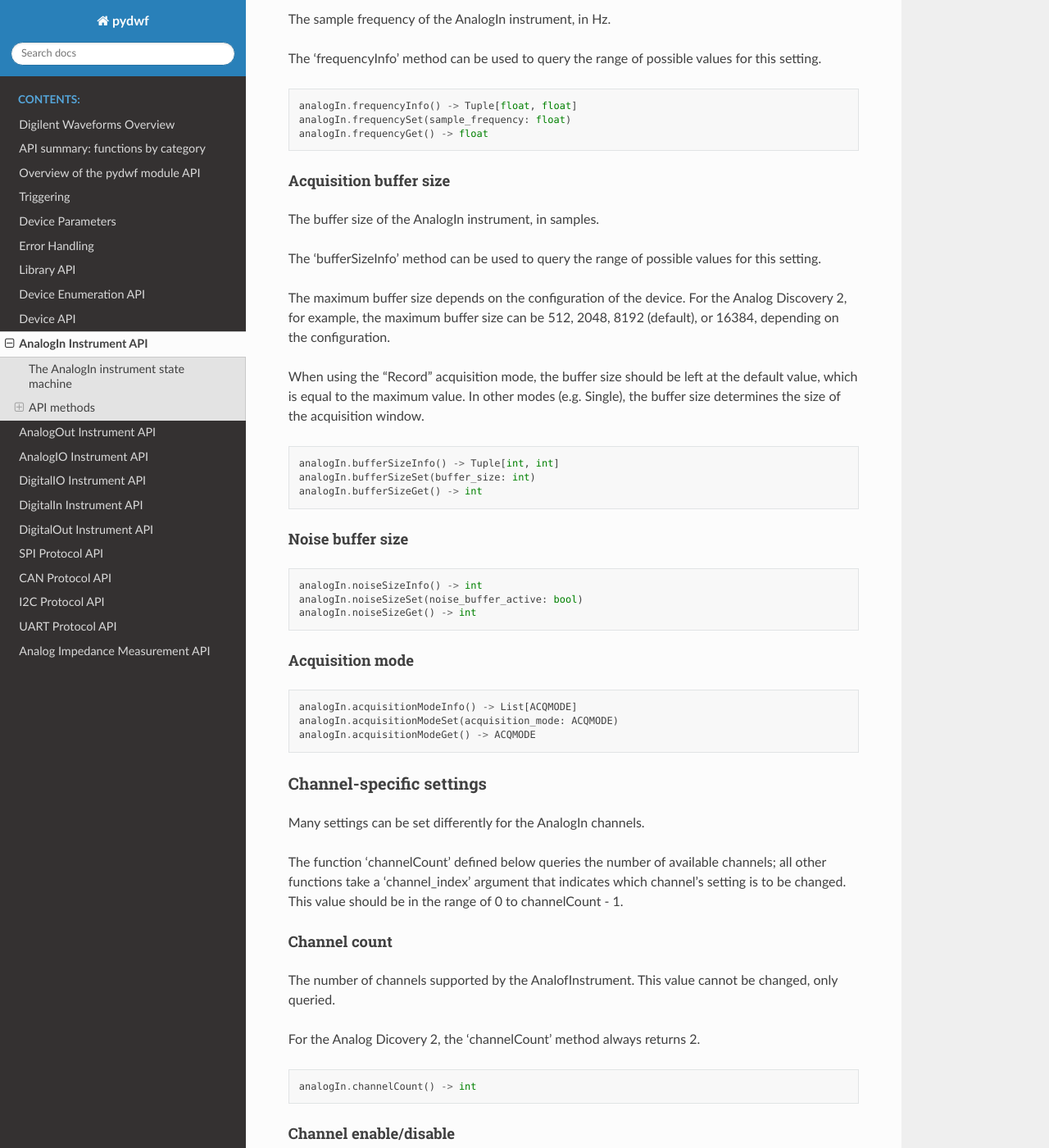
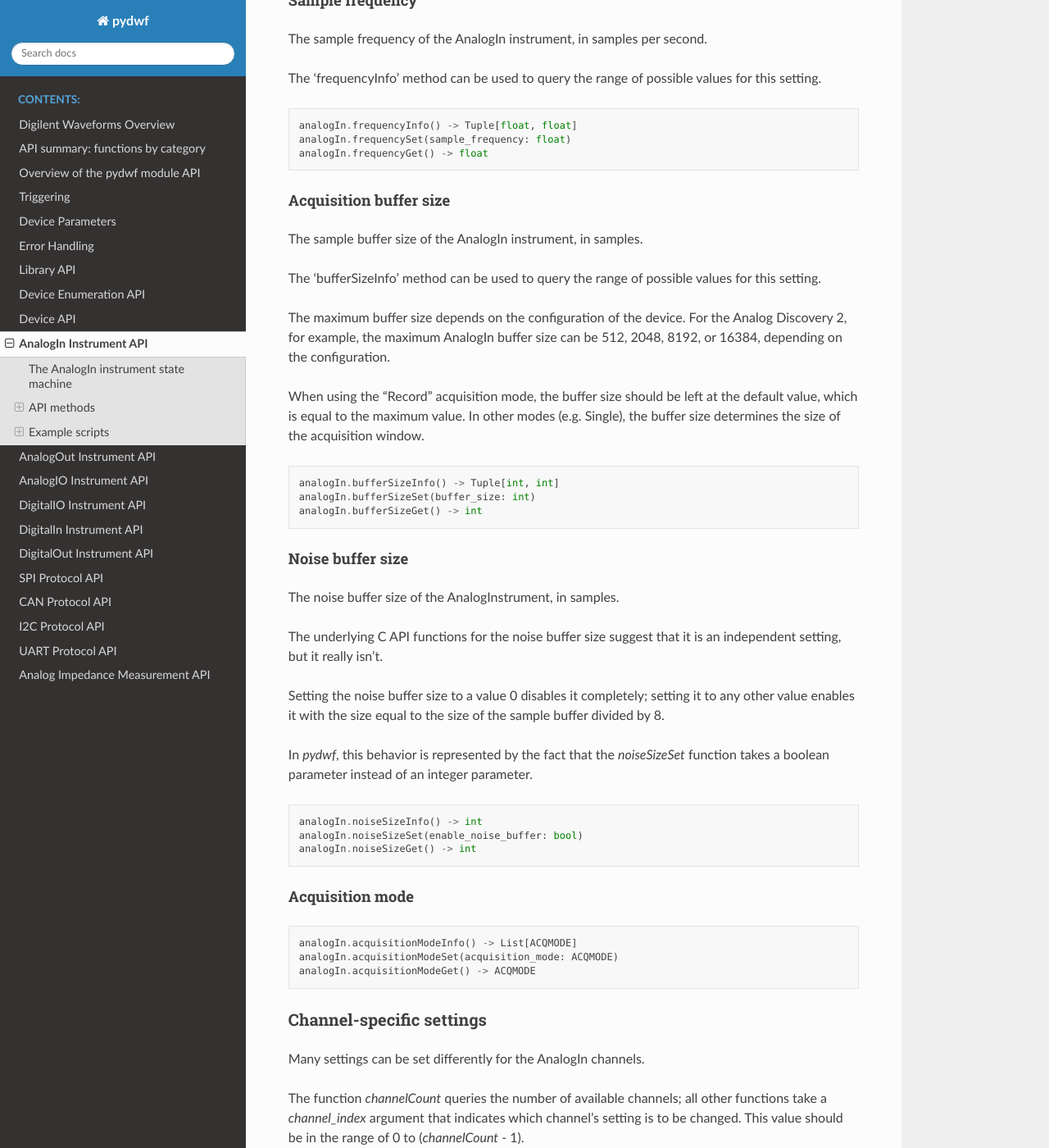
Before and after one commit to titusjan/pydwf, a Sphinx documentation site: the page built from doc/source/AnalogIn_Instrument_API.rst, in a window 1280 px wide and 1400 px high, scrolled down 2583 px. Shown: the whole window at 82% size. Built offline with Sphinx 7.4.7 and the Read the Docs theme 2.0.0, drawn with Linux system fonts in a browser that asks for light colours; some of the changed text lies outside the part shown.

Commit message:
Improving documentation.

```diff
--- a/doc/source/AnalogIn_Instrument_API.rst
+++ b/doc/source/AnalogIn_Instrument_API.rst
@@ -32,11 +32,11 @@ The AnalogIn instrument state machine
 API methods
 -----------
 
-The AnalogIn instrument is the most complicated instrument implemented in the DWF library; there are many parameters that can be used to control its behavior and,
-consequently, many functions to control and query the instrument.
+The AnalogIn instrument is the most complicated instrument implemented in the DWF library; there are many settings that control its behavior and,
+consequently, many functions to control and query those settings.
 
-Version 3.16.3 of the DWF library has 93 'FDwfAnalogIn' functions, one of which (FDwfAnalogInTriggerSourceInfo) is obsolete.
-All of these are available through the AnalogIn API.
+Version 3.16.3 of the DWF library has 93 'FDwfAnalogIn' functions, one of which (*FDwfAnalogInTriggerSourceInfo*) is obsolete.
+All of these are available through the AnalogIn API of *pydwf*.
 
 Configuration functions
 ^^^^^^^^^^^^^^^^^^^^^^^
@@ -131,7 +131,7 @@ A value of 0 (zero) denotes a recording of an indefinite length.
 Sample frequency
 """"""""""""""""
 
-The sample frequency of the AnalogIn instrument, in Hz.
+The sample frequency of the AnalogIn instrument, in samples per second.
 
 The 'frequencyInfo' method can be used to query the range of possible values for this setting.
 
@@ -144,12 +144,12 @@ The 'frequencyInfo' method can be used to query the range of possible values for
 Acquisition buffer size
 """""""""""""""""""""""
 
-The buffer size of the AnalogIn instrument, in samples.
+The sample buffer size of the AnalogIn instrument, in samples.
 
 The 'bufferSizeInfo' method can be used to query the range of possible values for this setting.
 
 The maximum buffer size depends on the configuration of the device. For the Analog Discovery 2, for example,
-the maximum buffer size can be 512, 2048, 8192 (default), or 16384, depending on the configuration.
+the maximum AnalogIn buffer size can be 512, 2048, 8192, or 16384, depending on the configuration.
 
 When using the "Record" acquisition mode, the buffer size should be left at the default value, which is equal
 to the maximum value. In other modes (e.g. Single), the buffer size determines the size of the acquisition window.
@@ -163,10 +163,21 @@ to the maximum value. In other modes (e.g. Single), the buffer size determines t
 Noise buffer size
 """""""""""""""""
 
+The noise buffer size of the AnalogInstrument, in samples.
+
+The underlying C API functions for the noise buffer size suggest that it is an independent setting,
+but it really isn't.
+
+Setting the noise buffer size to a value 0 disables it completely; setting it to any other value
+enables it with the size equal to the size of the sample buffer divided by 8.
+
+In *pydwf*, this behavior is represented by the fact that the *noiseSizeSet* function takes a
+boolean parameter instead of an integer parameter.
+
 .. code-block:: python
 
    analogIn.noiseSizeInfo() -> int
-   analogIn.noiseSizeSet(noise_buffer_active: bool)
+   analogIn.noiseSizeSet(enable_noise_buffer: bool)
    analogIn.noiseSizeGet() -> int
 
 Acquisition mode
@@ -183,13 +194,13 @@ Channel-specific settings
 
 Many settings can be set differently for the AnalogIn channels.
 
-The function 'channelCount' defined below queries the number of available channels; all other functions take a 'channel_index' argument
-that indicates which channel's setting is to be changed. This value should be in the range of 0 to channelCount - 1.
+The function *channelCount* queries the number of available channels; all other functions take a *channel_index* argument
+that indicates which channel's setting is to be changed. This value should be in the range of 0 to (*channelCount* - 1).
 
 Channel count
 """""""""""""
 
-The number of channels supported by the AnalofInstrument. This value cannot be changed, only queried.
+The number of channels supported by the AnalogIn instrument. This value cannot be changed, only queried.
 
 For the Analog Dicovery 2, the 'channelCount' method always returns 2.
 
@@ -199,6 +210,9 @@ For the Analog Dicovery 2, the 'channelCount' method always returns 2.
 
 Channel enable/disable
 """"""""""""""""""""""
+
+AnalogIn channels can either be enabled or disabled individually.
+These functions allow you to set and query their enabled states.
 
 .. code-block:: python
 
@@ -211,7 +225,7 @@ Channel filtering
 .. code-block:: python
 
    analogIn.channelFilterInfo() -> List[FILTER]
-   analogIn.channelFilterSet(channel_index: int, filter\_: FILTER)
+   analogIn.channelFilterSet(channel_index: int, filter_: FILTER)
    analogIn.channelFilterGet(channel_index: int) -> FILTER
 
 Channel range
@@ -226,6 +240,10 @@ Channel range
 
 Channel offset
 """"""""""""""
+
+Each channel has a channel offset value, in Volts.
+
+These functions allow you to query the valid range, and to set and get the current offset value.
 
 .. code-block:: python
 
@@ -263,9 +281,11 @@ Trigger for the AnalogIn instrument
 AnalogIn Trigger source
 """""""""""""""""""""""
 
+Note that analogIn.triggerSourceInfo() is considered obsolete. Use the *triggerInfo* function in the Device API instead.
+
 .. code-block:: python
 
-   analogIn.triggerSourceInfo() -> List[TRIGSRC] (OBSOLETE)
+   analogIn.triggerSourceInfo() -> List[TRIGSRC]       # *** OBSOLETE ***
    analogIn.triggerSourceSet(trigger_source: TRIGSRC)
    analogIn.triggerSourceGet() -> TRIGSRC
 
@@ -301,6 +321,8 @@ Trigger auto-timeout
 Trigger holdoff
 """""""""""""""
 
+The trigger holdoff setting is the minimum time (in seconds) for a trigger to be recognized after a previous trigger.
+
 .. code-block:: python
 
    analogIn.triggerHoldOffInfo() -> Tuple[float, float, float]
@@ -319,6 +341,10 @@ Trigger type
 Trigger channel
 """""""""""""""
 
+The AnalogIn trigger detector is sensitive to a specific channel.
+
+These functions return the valid range of values for the trigger channel and set and get the trigger channel.
+
 .. code-block:: python
 
    analogIn.triggerChannelInfo() -> Tuple[int, int]
@@ -331,7 +357,7 @@ Trigger filter
 .. code-block:: python
 
    analogIn.triggerFilterInfo() -> List[FILTER]
-   analogIn.triggerFilterSet(filter\_: FILTER)
+   analogIn.triggerFilterSet(filter_: FILTER)
    analogIn.triggerFilterGet() -> FILTER
 
 Trigger level
@@ -409,3 +435,12 @@ Sampling clock delay
 
    analogIn.samplingDelaySet(sampling_delay: float)
    analogIn.samplingDelayGet() -> float
+
+Example scripts
+---------------
+
+AnalogInSimple.py
+^^^^^^^^^^^^^^^^^
+
+AnalogInRecordMode.py
+^^^^^^^^^^^^^^^^^^^^^
```
Also changed, not shown: other parts of doc/source/AnalogIn_Instrument_API.rst (+2 -2 lines), doc/source/AnalogIO_Instrument_API.rst (+20 -8 lines), doc/source/AnalogOut_Instrument_API.rst (+71 -3 lines).
